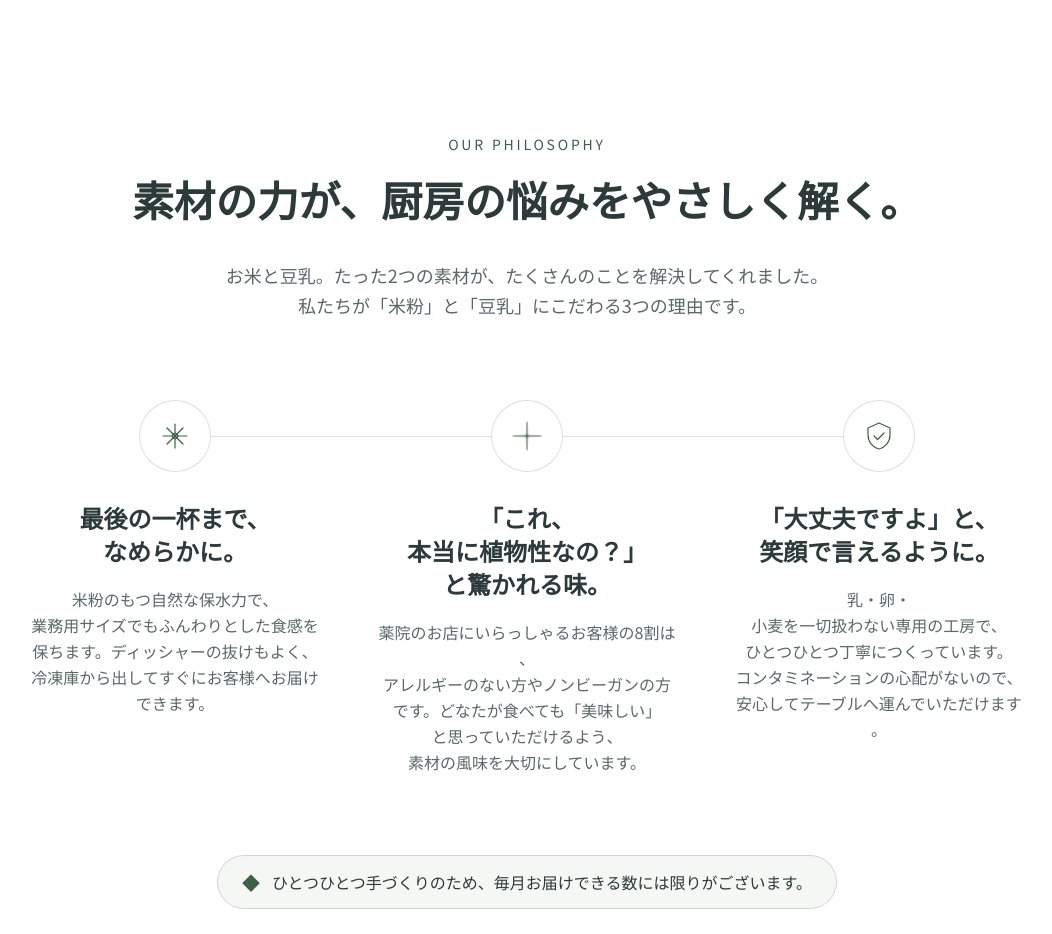
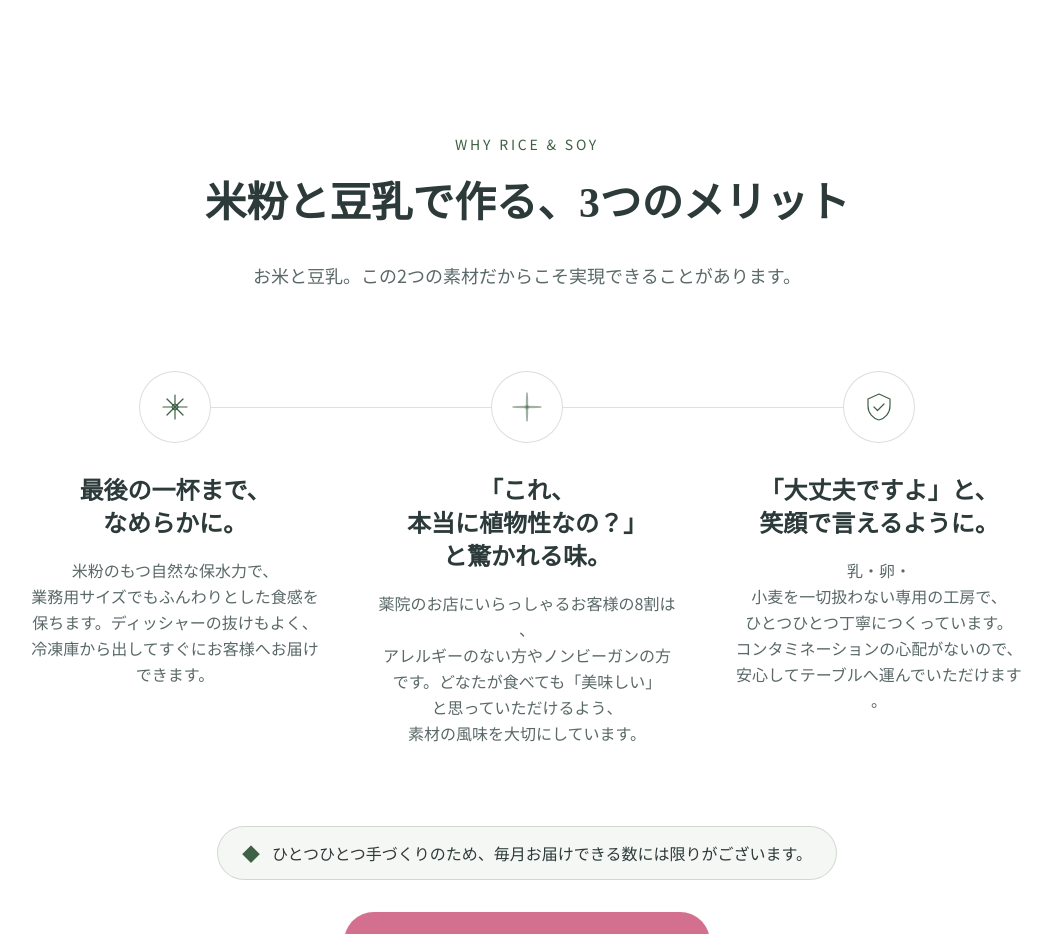
Before and after one commit to komi0929/veganice, a Next.js app: page / in a window 1280 px wide. Shown: the part 2380-3314 px from the top of the page, without its empty margins (113-1165 px from the left). Built offline with nearby package versions, Linux system fonts and the light colour scheme; no server answers.

Commit message:
fix: BenefitSection「OUR PHILOSOPHY」→「Why Rice & Soy」、ポエム調見出しを実用的な表現に

```diff
--- a/src/app/components/BenefitSection.tsx
+++ b/src/app/components/BenefitSection.tsx
@@ -102,7 +102,7 @@ export default function BenefitSection() {
             viewport={{ once: true }}
             className="text-brand mb-4 font-sans text-sm tracking-[0.2em] uppercase"
           >
-            Our Philosophy
+            Why Rice & Soy
           </motion.p>
           <motion.h2
             variants={fadeUp}
@@ -112,7 +112,7 @@ export default function BenefitSection() {
             viewport={{ once: true }}
             className="text-ink font-serif text-2xl leading-relaxed font-bold sm:text-3xl md:text-4xl lg:text-[2.6rem]"
           >
-            素材の力が、厨房の悩みをやさしく解く。
+            米粉と豆乳で作る、3つのメリット
           </motion.h2>
           <motion.p
             variants={fadeUp}
@@ -122,9 +122,7 @@ export default function BenefitSection() {
             viewport={{ once: true }}
             className="text-ink-light mx-auto mt-6 max-w-2xl text-base leading-relaxed md:text-lg"
           >
-            お米と豆乳。たった2つの素材が、たくさんのことを解決してくれました。
-            <br className="hidden md:block" />
-            私たちが「米粉」と「豆乳」にこだわる3つの理由です。
+            お米と豆乳。この2つの素材だからこそ実現できることがあります。
           </motion.p>
         </div>
 
```
